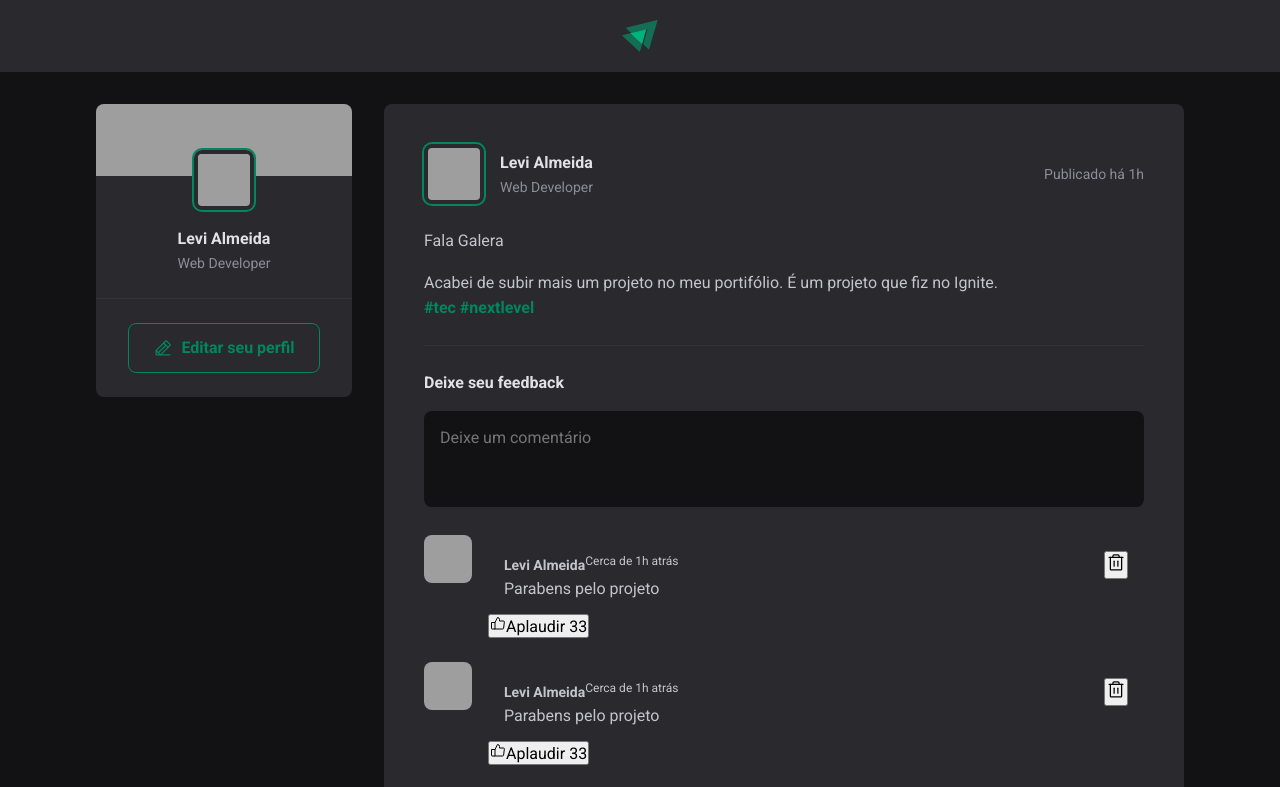
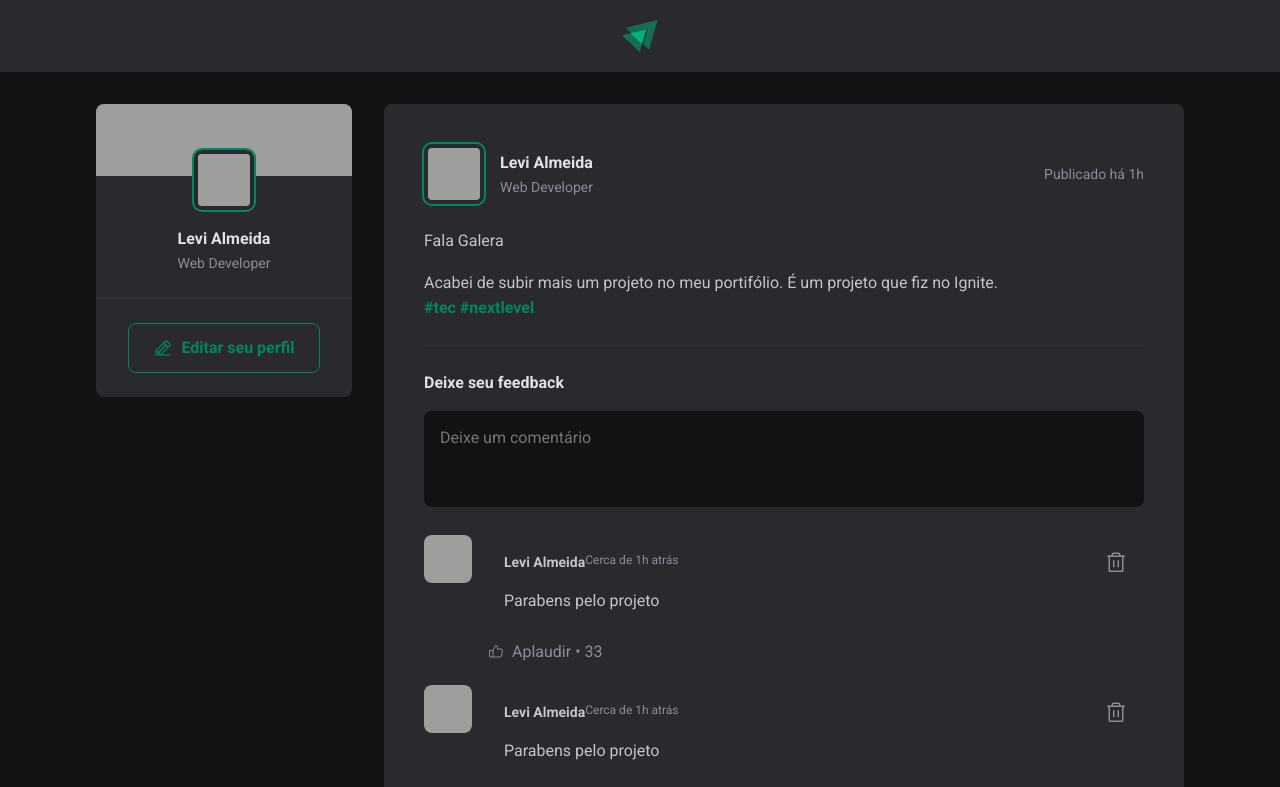
Before and after one commit to LeviAlmeid/ig-feed, a React (Vite) app: page / in a window 1280 px wide. Shown: the top 787 px of the page. Built offline with nearby package versions, Linux system fonts and the light colour scheme; grey boxes are pictures that could not be loaded.

Commit message:
finish comment styles

```diff
--- a/src/components/Comment.jsx
+++ b/src/components/Comment.jsx
@@ -15,7 +15,7 @@ export function Comment(){
                         </div>
 
                         <button title='Deletar comentário'>
-                            <Trash size={20} />
+                            <Trash size={24} />
                         </button>
 
                     </header>
--- a/src/components/Comment.module.css
+++ b/src/components/Comment.module.css
@@ -21,7 +21,7 @@
 }
 .commentContent header{
     display: flex;
-    align-items: center;
+    align-items: flex-start;
     justify-content: space-between;
 }
 
@@ -37,5 +37,49 @@
 .authorAndTime time{
     display: block;
     font-size: 0.75rem;
+    line-height: 1.6;
+    color: var(--gray-400);
+}
 
+.commentContent header button{
+    background: transparent;
+    border: 0;
+    color: var(--gray-400);
+    cursor: pointer;
+    line-height: 0;
+    border-radius: 2px;
 }
+.commentContent header button:hover{
+    color: var(--red-500);
+}
+.commentContent p {
+    margin-top: 1rem;
+    color: var(--gray-300);
+}
+
+.commentBox footer{
+    margin-top: 1rem;
+}
+
+.commentBox footer button{
+    background: transparent;
+    border: 0;
+    color: var(--gray-400);
+    cursor: pointer;
+    display: flex;
+    align-items: center;
+    border-radius: 2px;
+}
+
+.commentBox footer button:hover{
+    color: var(--green-300);
+}
+
+.commentBox footer button svg{
+    margin-right: 0.5rem;
+}
+
+.commentBox footer span::before{
+    content: "\2022";
+    padding: 0 0.25rem;
+}
--- a/src/global.css
+++ b/src/global.css
@@ -11,6 +11,7 @@
     --green-300: #00b37e;
     --green-500: #00875f;
 
+    --red-500: #F75A68;
 }
 
 :focus{
```
